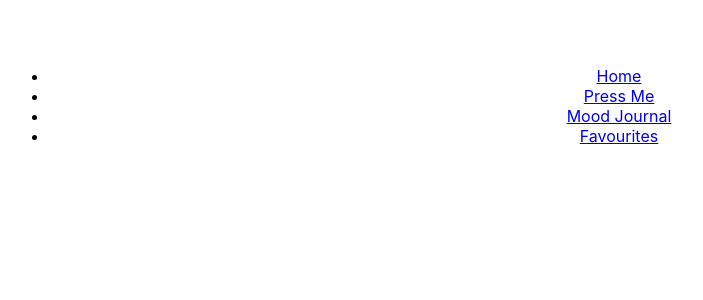
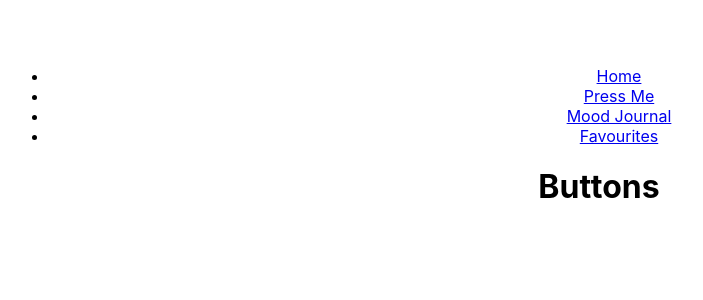
Before and after one commit to Ewan88/CTFO, a React (Create React App) app in the folder ctfo_client/: page /pressMe in a window 1280 px wide. Shown: the top 300 px of the page, without its empty margins (41-744 px from the left). Built offline with nearby package versions, Linux system fonts and the light colour scheme.

Commit message:
added pressMe component

```diff
--- a/ctfo_client/package.json
+++ b/ctfo_client/package.json
@@ -5,6 +5,7 @@
   "dependencies": {
     "react": "^16.8.6",
     "react-dom": "^16.8.6",
+    "react-pose": "^4.0.8",
     "react-router-dom": "^5.0.0",
     "react-scripts": "2.1.8"
   },
--- a/ctfo_client/src/Components/Home.js
+++ b/ctfo_client/src/Components/Home.js
@@ -1,5 +1,4 @@
 import React, {Component} from 'react';
-
 
 class Home extends Component {
 
--- a/ctfo_client/src/Components/Main.js
+++ b/ctfo_client/src/Components/Main.js
@@ -1,6 +1,7 @@
 import React, { Component } from "react";
 import NavBar from "./navBar";
 import Home from "./Home";
+import PressMe from "./PressMe";
 import { BrowserRouter as Router, Route, Switch } from "react-router-dom";
 
 class Main extends Component {
@@ -14,6 +15,7 @@ class Main extends Component {
         <NavBar />
         <Switch>
         <Route exact path="/" component={Home} />
+        <Route exact path="/pressMe" component={PressMe} />
         </Switch>
       </React.Fragment>
     </Router>
--- /dev/null
+++ b/ctfo_client/src/Components/PressMe.js
@@ -0,0 +1,13 @@
+import React, {Component} from 'react';
+
+class PressMe extends Component {
+  render(){
+    return (
+    <h1>Buttons</h1>
+  )
+  }
+
+}
+
+
+export default PressMe;
```
Also changed, not shown: 1 other file (tests, documents, lock files or other folders).
